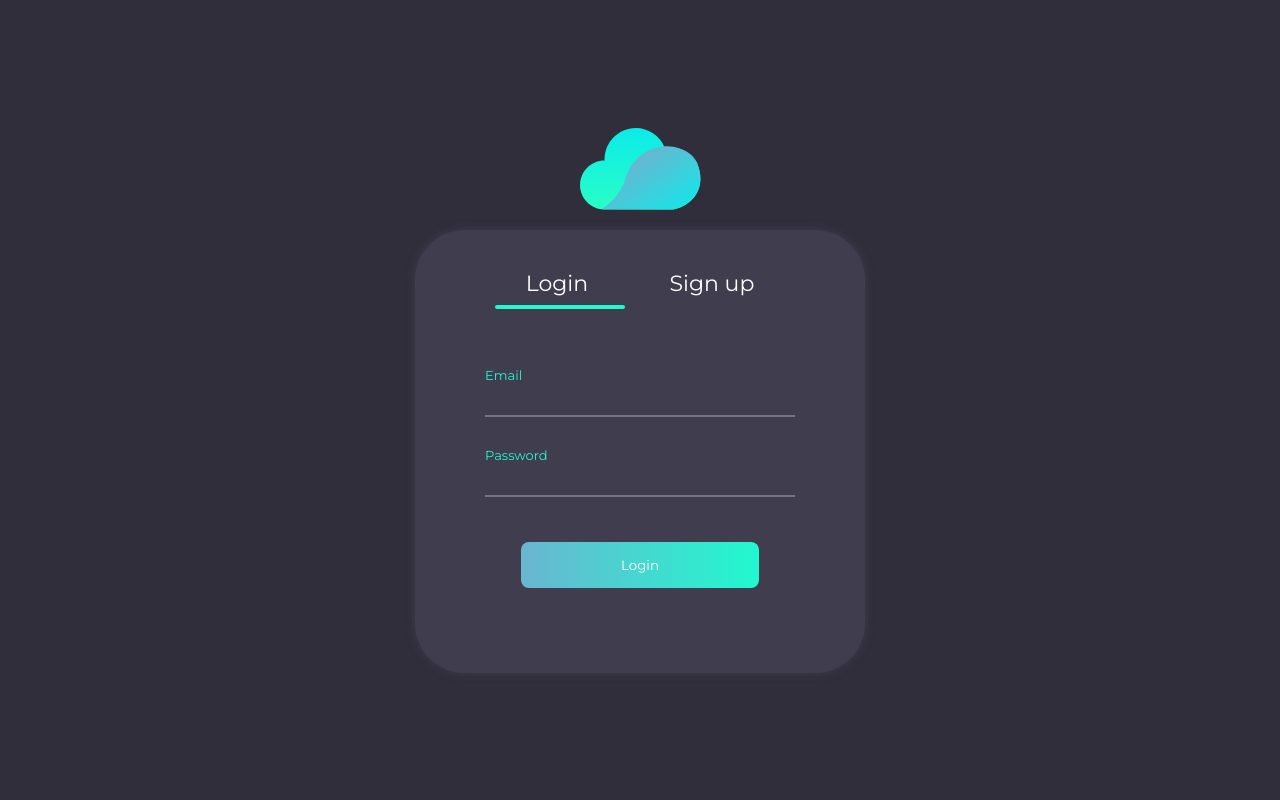
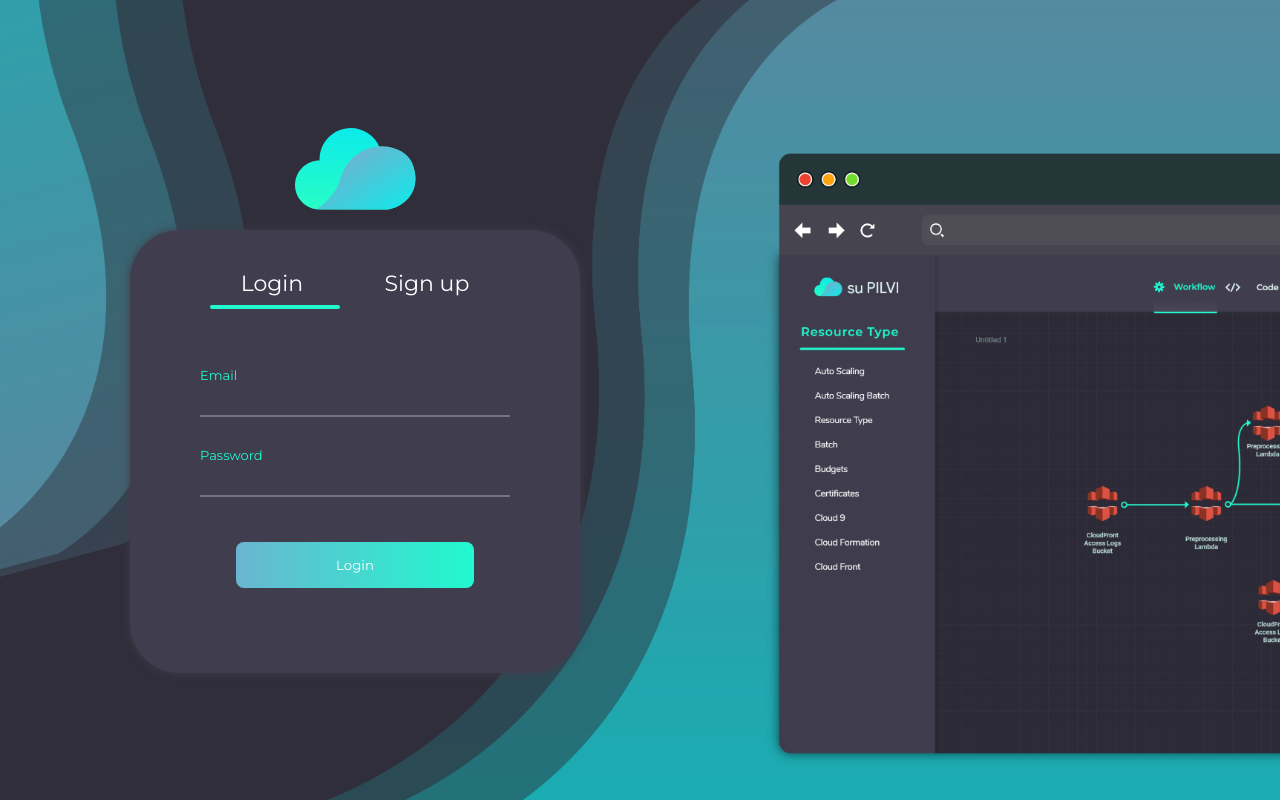
Before and after one commit to Aravindh036/web-portal, a React (Create React App) app: page / in a window 1280 px wide. Built offline with nearby package versions, Linux system fonts and the light colour scheme.

Commit message:
background added

```diff
--- a/src/components/Login/Login.css
+++ b/src/components/Login/Login.css
@@ -2,11 +2,21 @@
     display: flex;
     flex-direction: column;
     justify-content: center;
-    align-items: center;
+    align-items: flex-start;
     background-color: #302E3A;
-
     height: 100vh;
     overflow: auto;
+    background: url('../../assets/background.png');
+    background-size: cover;
+    background-color: #302E3A;
+}
+
+.home-image .container{
+    display: flex;
+    justify-content: center;
+    flex-direction: column;
+    align-items: center;
+    margin-left: 130px;
 }
 
 .home-image img{
--- a/src/components/Login/Login.jsx
+++ b/src/components/Login/Login.jsx
@@ -31,7 +31,8 @@ class Login extends Component {
         return (
             <div className="home-container" >
                 <div className="home-image">
-                    <img src={logo} alt="su"/>
+                    <div className="container">
+                        <img src={logo} alt="su" />
                         <div className="form-container">
                             <div className="login-signup">
                                 <div className="login" onClick={this.getLogin} >Login</div>
@@ -67,6 +68,7 @@ class Login extends Component {
                         </div>
                     </div>
                 </div>
+            </div>
         );
     }
 }
```
Also changed, not shown: src/assets/background.png (added). Lines whose indentation alone changed are shown as unchanged.
